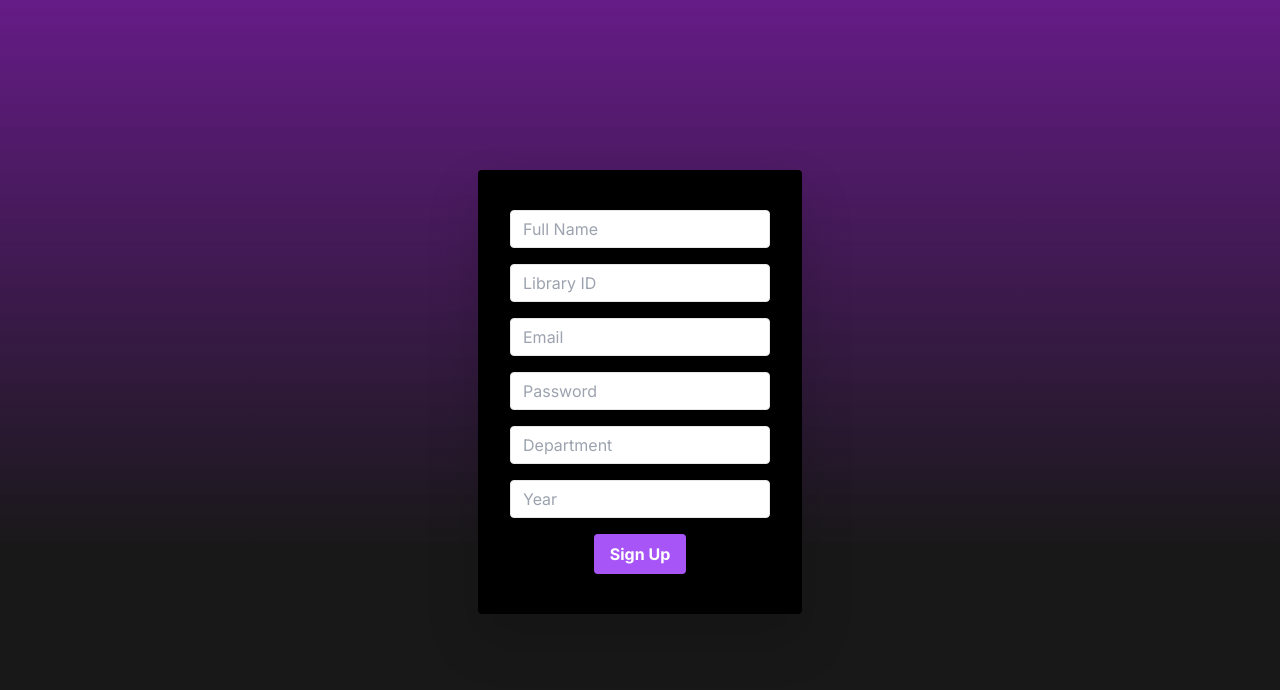
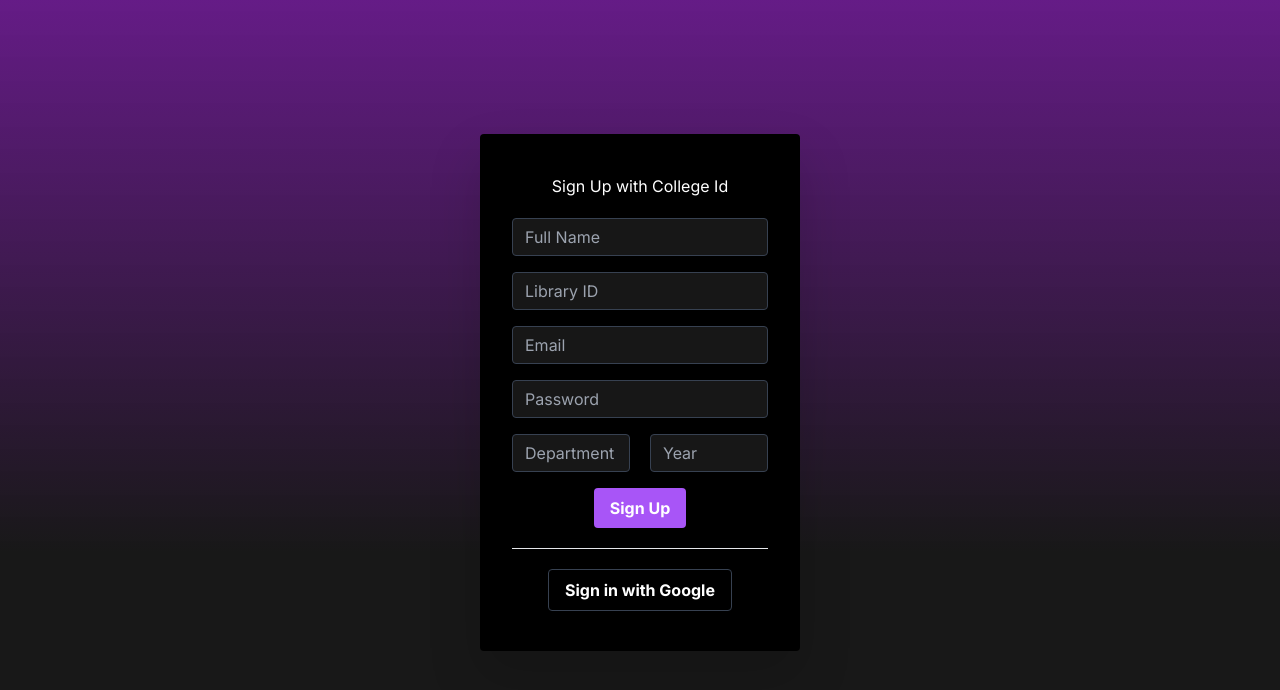
Before and after one commit to the-nexus-point/nexus-next.js, a Next.js app: page /signup in a window 1280 px wide. Shown: the top 690 px of the page. Built offline with nearby package versions, Linux system fonts and the light colour scheme.

Commit message:
improved auth UI

```diff
--- a/src/components/Login.jsx
+++ b/src/components/Login.jsx
@@ -4,9 +4,11 @@ const Login = () => {
   return (
     <div className="flex justify-center items-center h-screen">
       <form className="bg-black drop-shadow-2xl rounded px-8 pt-10 pb-10 mb-4">
+        <h3 className="text-center mb-5">Log In with College Id</h3>
+        <div className="mb-5">
           <div className="mb-4">
             <input
-            className="shadow appearance-none border rounded w-full py-2 px-3 text-gray-700 leading-tight focus:outline-none focus:shadow-outline"
+              className="shadow appearance-none border border-gray-700 hover:border-gray-400 bg-neutral-900 text-white rounded w-full py-2 px-3 text-gray-700 leading-tight focus:outline-none focus:shadow-outline"
               id="email"
               type="email"
               placeholder="Email"
@@ -14,7 +16,7 @@ const Login = () => {
           </div>
           <div className="mb-4">
             <input
-            className="shadow appearance-none border rounded w-full py-2 px-3 text-gray-700 leading-tight focus:outline-none focus:shadow-outline"
+              className="shadow appearance-none border border-gray-700 hover:border-gray-400 bg-neutral-900 text-white rounded w-full py-2 px-3 text-gray-700 leading-tight focus:outline-none focus:shadow-outline"
               id="password"
               type="password"
               placeholder="Password"
@@ -28,6 +30,13 @@ const Login = () => {
               Login
             </button>
           </div>
+        </div>
+        <hr />
+        <div className="flex items-center justify-center mt-5 ">
+          <button className=" border border-gray-700 hover:border-gray-400 text-white font-bold py-2 px-4 rounded focus:outline-none focus:shadow-outline">
+            Sign in with Google
+          </button>
+        </div>
       </form>
     </div>
   );
--- a/src/components/SignUp.jsx
+++ b/src/components/SignUp.jsx
@@ -3,10 +3,12 @@ import React from "react";
 const SignUp = () => {
   return (
     <div className="flex justify-center items-center h-screen">
-      <form className="bg-black drop-shadow-2xl rounded px-8 pt-10 pb-10 mb-4">
+      <form className="bg-black drop-shadow-2xl rounded px-8 pt-10 pb-10 mb-4 w-1/4">
+        <h3 className="text-center mb-5">Sign Up with College Id</h3>
+        <div className="mb-5">
           <div className="mb-4">
             <input
-            className="shadow appearance-none border rounded w-full py-2 px-3 text-gray-700 leading-tight focus:outline-none focus:shadow-outline"
+              className="shadow appearance-none border border-gray-700 hover:border-gray-400 rounded w-full py-2 px-3 text-white leading-tight bg-neutral-900 focus:outline-none focus:shadow-outline"
               id="fullName"
               type="text"
               placeholder="Full Name"
@@ -14,7 +16,7 @@ const SignUp = () => {
           </div>
           <div className="mb-4">
             <input
-            className="shadow appearance-none border rounded w-full py-2 px-3 text-gray-700 leading-tight focus:outline-none focus:shadow-outline"
+              className="shadow appearance-none border border-gray-700 hover:border-gray-400 rounded w-full py-2 px-3 text-white leading-tight bg-neutral-900 focus:outline-none focus:shadow-outline"
               id="libraryId"
               type="text"
               placeholder="Library ID"
@@ -22,7 +24,7 @@ const SignUp = () => {
           </div>
           <div className="mb-4">
             <input
-            className="shadow appearance-none border rounded w-full py-2 px-3 text-gray-700 leading-tight focus:outline-none focus:shadow-outline"
+              className="shadow appearance-none border border-gray-700 hover:border-gray-400 rounded w-full py-2 px-3 text-white leading-tight bg-neutral-900 focus:outline-none focus:shadow-outline"
               id="email"
               type="email"
               placeholder="Email"
@@ -30,27 +32,29 @@ const SignUp = () => {
           </div>
           <div className="mb-4">
             <input
-            className="shadow appearance-none border rounded w-full py-2 px-3 text-gray-700 leading-tight focus:outline-none focus:shadow-outline"
+              className="shadow appearance-none border border-gray-700 hover:border-gray-400 rounded w-full py-2 px-3 text-white leading-tight bg-neutral-900 focus:outline-none focus:shadow-outline"
               id="password"
               type="password"
               placeholder="Password"
             />
           </div>
-        <div className="mb-4">
+          <div className="flex space-x-5 justify-between">
+            <div className="mb-4 w-1/2">
               <input
-            className="shadow appearance-none border rounded w-full py-2 px-3 text-gray-700 leading-tight focus:outline-none focus:shadow-outline"
+                className="shadow appearance-none border border-gray-700 hover:border-gray-400 rounded w-full py-2 px-3 text-white leading-tight bg-neutral-900 focus:outline-none focus:shadow-outline"
                 id="department"
                 type="text"
                 placeholder="Department"
               />
             </div>
-        <div className="mb-4">
+            <div className="mb-4 w-1/2">
               <input
-            className="shadow appearance-none border rounded w-full py-2 px-3 text-gray-700 leading-tight focus:outline-none focus:shadow-outline"
+                className="shadow appearance-none border border-gray-700 hover:border-gray-400 rounded w-full py-2 px-3 text-white leading-tight bg-neutral-900 focus:outline-none focus:shadow-outline"
                 id="year"
                 type="text"
                 placeholder="Year"
               />
+            </div>
           </div>
           <div className="flex items-center justify-center">
             <button
@@ -60,6 +64,13 @@ const SignUp = () => {
               Sign Up
             </button>
           </div>
+        </div>
+        <hr />
+        <div className="flex items-center justify-center mt-5 ">
+          <button className="border border-gray-700 hover:border-gray-400 text-white font-bold py-2 px-4 rounded focus:outline-none focus:shadow-outline">
+            Sign in with Google
+          </button>
+        </div>
       </form>
     </div>
   );
```
Lines whose indentation alone changed are shown as unchanged.
